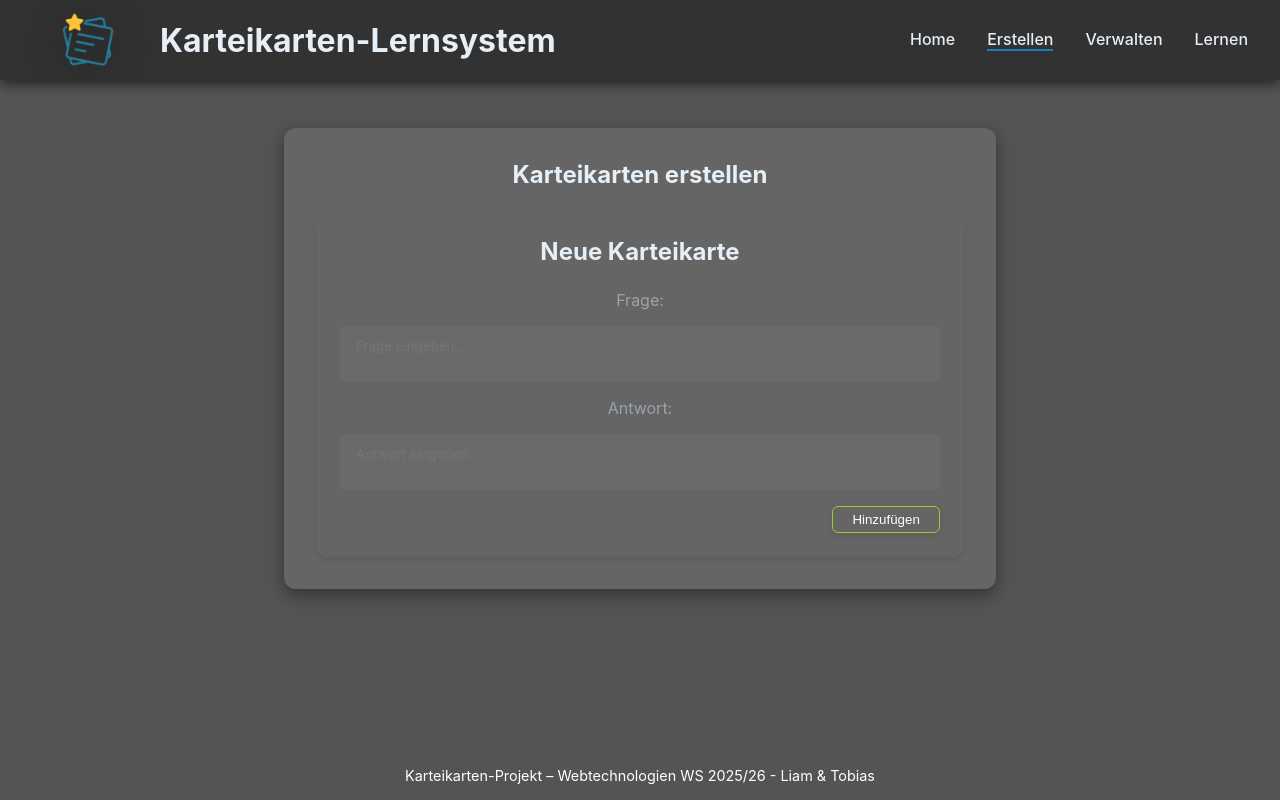
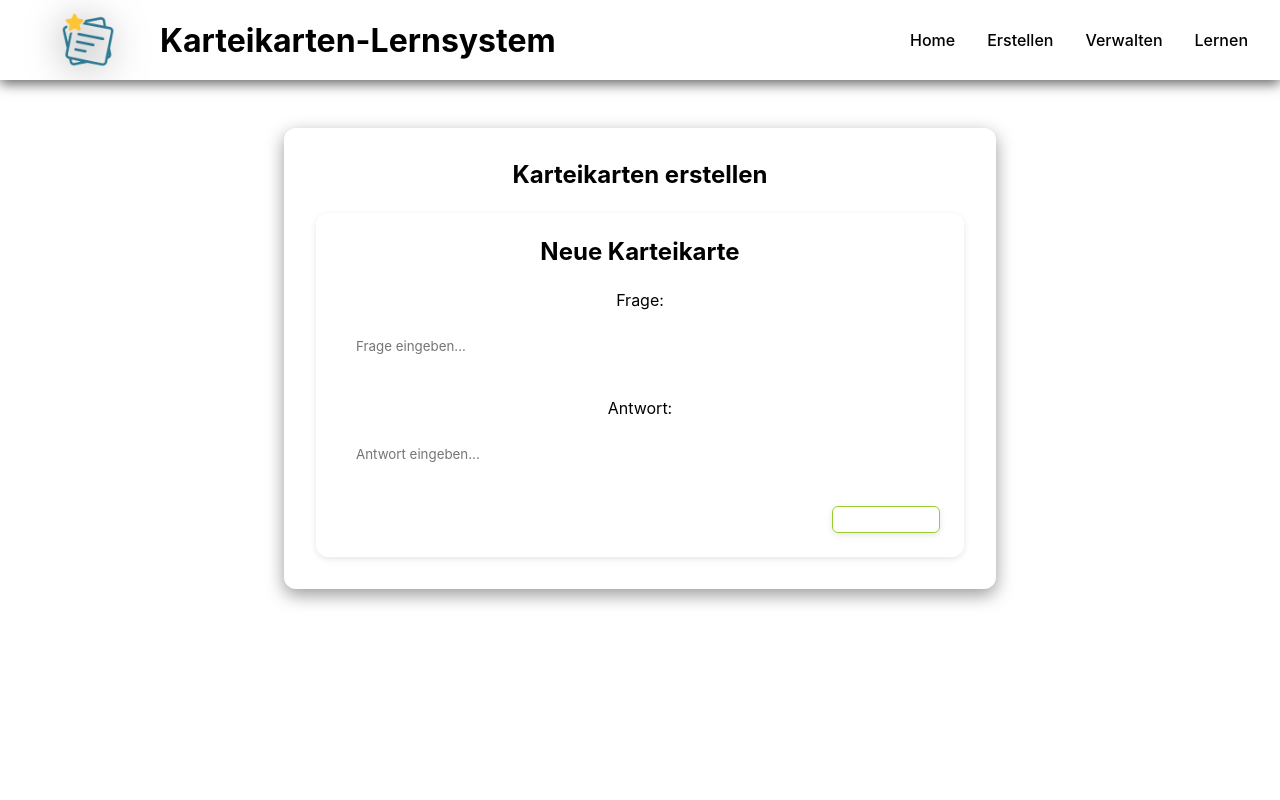
Before and after one commit to LiamAlbrechtHTW/Webtechnologien-Projekt-WiSe-25-26-Frontend, a Vue app: page /create in a window 1280 px wide. Built offline with nearby package versions, Linux system fonts and the light colour scheme.

Commit message:
Frontend 1. Version

```diff
--- a/src/assets/base.css
+++ b/src/assets/base.css
@@ -1,10 +1,19 @@
-:root {
-  --color-primary: #2563eb; /* Blau passend zum Logo */
-  --color-secondary: #facc15; /* Gelb (Stern) */
-  --color-bg: #f8fafc;
-  --color-text: #1e293b;
-  --color-card: #ffffff;
-  --color-border: #e2e8f0;
+:root{
+  --bg: #545454;
+  --header: #323232;
+  --surface: #656565;
+  --surface-2: #7d7d7d;
+  --muted: #9aa3ab;
+  --text: #e6eef6;
+  --border: #26292d;
+  --accent: #177fb3;
+  --accent-strong: #0f5f86;
+  --accent-light: #00abff;
+  --success: #41b883;
+  --yellow: #f2c94c;
+  --radius: 10px;
+  --gap: 1rem;
+  --glass: rgba(255,255,255,0.03);
 }
 
 body {
--- a/src/assets/main.css
+++ b/src/assets/main.css
@@ -1,24 +1,5 @@
-/* css */
-/* Dark theme: Grau-Grundtöne + blaue Akzente */
-:root{
-  --bg: #545454;
-  --header: #323232;        /* Kopfzeile */
-  --surface: #656565;       /* Karten / Panels */
-  --surface-2: #696969;     /* Sekundäre Flächen */
-  --muted: #9aa3ab;         /* Nebentext */
-  --text: #e6eef6;          /* Haupttext (hell) */
-  --border: #26292d;        /* feine Linien */
-  --accent: #177fb3;        /* primärer Akzent (blau/teal) */
-  --accent-strong: #0f5f86;
-  --accent-light: #00abff;
-  --success: #41b883;       /* optional (grün aus original svg) */
-  --yellow: #f2c94c;        /* Stern / warme Akzentfarbe */
-  --radius: 10px;
-  --gap: 1rem;
-  --glass: rgba(255,255,255,0.03);
-}
 
-/* Grundlayout */
+
 html, body, #app {
   height: 100%;
   margin: 0;
@@ -29,7 +10,7 @@ html, body, #app {
   -moz-osx-font-smoothing: grayscale;
 }
 
-/* App container (bestehende Regeln beibehalten / überschreiben) */
+
 #app {
   display: flex;
   flex-direction: column;
@@ -37,7 +18,7 @@ html, body, #app {
   gap: var(--gap);
 }
 
-/* Main / Content */
+
 main {
   flex: 1;
   display: flex;
@@ -49,7 +30,7 @@ main {
   background: #545454;
 }
 
-/* Karten und Panels */
+
 .card {
   background: linear-gradient(180deg, var(--surface), var(--surface-2));
   border: 1px solid var(--border);
@@ -58,19 +39,19 @@ main {
   box-shadow: 0 6px 18px rgba(2,6,10,0.6);
 }
 
-/* Kopfleiste / Header */
+
 .header {
-  height: 80px;              /* feste Header-Höhe */
+  height: 80px;
   display: flex;
-  align-items: center;       /* vertikal zentriert */
+  align-items: center;
   justify-content: space-between;
   padding: 0 1rem;
-  overflow: hidden;          /* verhindert, dass Inhalt den Header vergrößert */
+  overflow: hidden;
   box-sizing: border-box;
   background: var(--header);
 }
 
-/* Typografie */
+
 h1,h2,h3 {
   color: var(--text);
   margin: 0;
@@ -79,7 +60,7 @@ p, span, label {
   color: var(--muted);
 }
 
-/* Links und Buttons (Akzentfarbe) */
+
 a, .btn {
   color: var(--accent);
   text-decoration: none;
@@ -90,7 +71,7 @@ a:hover, .btn:hover {
   transform: translateY(-1px);
 }
 
-/* Primärer Button */
+
 .btn-primary {
   background: linear-gradient(180deg, var(--accent), var(--accent-strong));
   color: white;
@@ -102,14 +83,14 @@ a:hover, .btn:hover {
 }
 .btn-primary:active { transform: translateY(0); box-shadow: 0 4px 12px rgba(0,0,0,0.6); }
 
-/* Sekundär / Ghost */
+
 .btn-ghost {
   background: transparent;
   border: 1px solid rgba(255,255,255,0.04);
   color: var(--muted);
 }
 
-/* Input / Form */
+
 input, textarea, select {
   background: var(--glass);
   color: var(--text);
@@ -123,19 +104,18 @@ input:focus, textarea:focus {
   box-shadow: 0 0 0 4px rgba(23,127,179,0.08);
 }
 
-/* kleine UI-Elemente */
+
 .kv {
   color: var(--muted);
   font-size: 0.9rem;
 }
 
-/* Logo-Tinting: falls das SVG inline oder als background verwendet wird.
-   Bei externem SVG kann man filter oder mask benutzen – hier einfache Anweisung: */
+
 .logo {
   filter: drop-shadow(0 6px 18px rgba(0,0,0,0.6));
 }
 
-/* Utilities */
+
 .container {
   width: 100%;
   max-width: 1100px;
@@ -143,7 +123,7 @@ input:focus, textarea:focus {
   padding: 0 1rem;
 }
 
-/* Responsive Feinheiten */
+
 @media (max-width: 640px) {
   :root { --gap: 0.75rem; }
   .card { padding: 0.9rem; }
--- a/src/components/CardForm.vue
+++ b/src/components/CardForm.vue
@@ -17,7 +17,7 @@ import { ref } from 'vue'
 const frage = ref('')
 const antwort = ref('')
 
-// ✅ Typsichere Definition des Events + Payload
+
 const emit = defineEmits<{
   (e: 'add-card', card: { frage: string; antwort: string }): void
 }>()
@@ -32,7 +32,7 @@ function submit() {
 
 <style scoped>
 .form {
-  background: var(--color-card);
+  background: var(--surface-2);
   border: 1px solid var(--color-border);
   border-radius: 12px;
   padding: 1.5rem;
--- a/src/router/index.ts
+++ b/src/router/index.ts
@@ -9,7 +9,7 @@ const router = createRouter({
   routes: [
     { path: '/', name: 'home', component: HomeView },
     { path: '/learn', name: 'learn', component: LearnView },
-    { path: '/create', name: 'create', component: CreateView }, // 🆕
+    { path: '/create', name: 'create', component: CreateView },
     { path: '/manage', name: 'manage', component: ManageView },
   ],
 })
--- a/src/views/CreateView.vue
+++ b/src/views/CreateView.vue
@@ -13,7 +13,7 @@ const cards = ref([])
 
 function addCard(card: { frage: string; antwort: string }) {
   cards.value.push({ id: Date.now(), ...card })
-  alert('Karte hinzugefügt! 🎉')
+  alert('Karte hinzugefügt!')
 }
 </script>
 
--- a/src/views/LearnView.vue
+++ b/src/views/LearnView.vue
@@ -1,7 +1,7 @@
 <template>
   <section class="learn">
     <h1>Lernmodus</h1>
-    <p>Hier kannst du deine Karteikarten lernen (kommt später 😉)</p>
+    <p>Hier kannst du deine Karteikarten lernen (WIP)</p>
   </section>
 </template>
 
```
